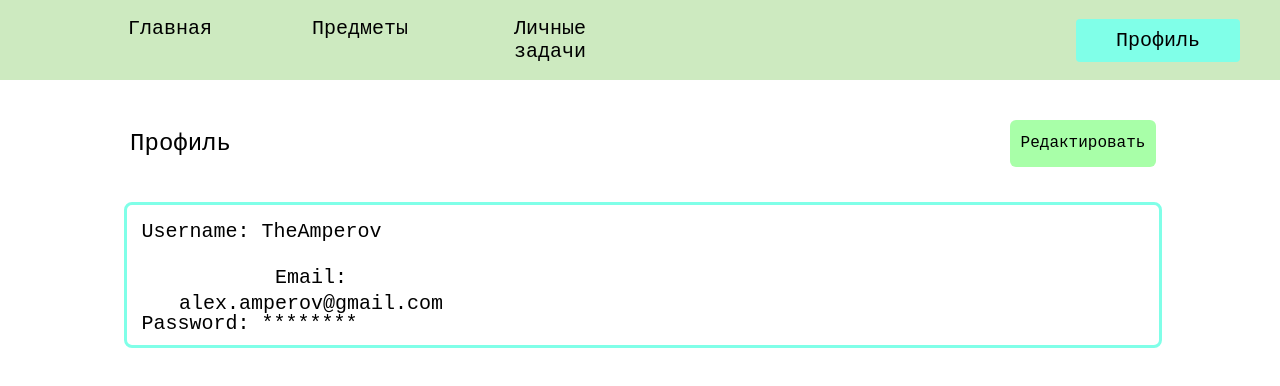
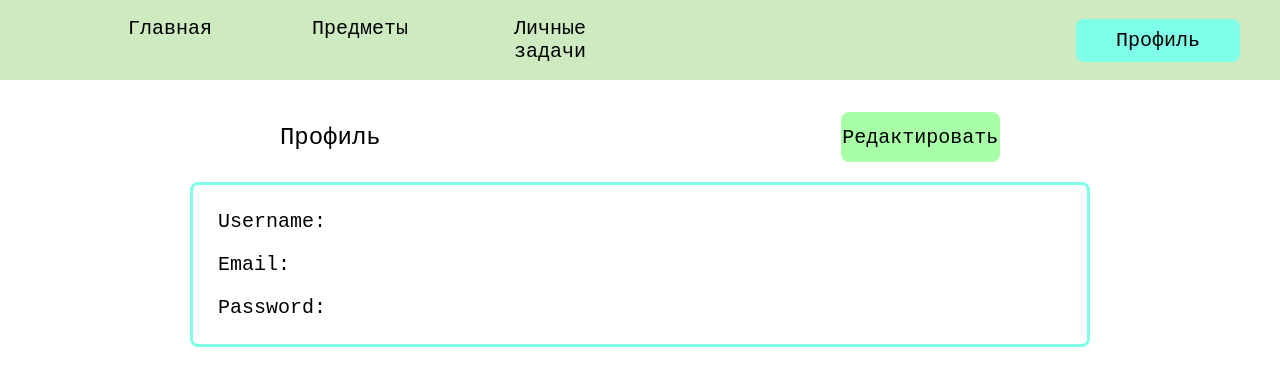
Before and after one commit to DarkenHatake/ProjectInfoBez, a React (Create React App) app: page /profile in a window 1280 px wide. Shown: the top 386 px of the page. Built offline with nearby package versions, Linux system fonts and the light colour scheme.

Commit message:
предметы и дашборд

```diff
--- a/src/components/ComponentsStyles/CreateItemModal.css
+++ b/src/components/ComponentsStyles/CreateItemModal.css
@@ -4,7 +4,7 @@
     width: 450px; /* Уменьшили ширину */
     height: 380px;
     left: 50%;
-    top: 50%;
+    top: 40%;
     transform: translate(-50%, -50%);
     background: #ffffff;
     border: 3px solid #a8ffa8;
--- a/src/components/ComponentsStyles/Main.css
+++ b/src/components/ComponentsStyles/Main.css
@@ -1,69 +1,97 @@
-/* Основной контейнер */
-
+/* Основной контейнер страницы */
 .main-container {
-    position: absolute;
-    width: 100%;
-    height: 100vh;
+  display: flex;
+  flex-direction: column;
+  align-items: center;
   background: #ffffff;
-    padding: 20px;
+  min-height: 89vh;
+  overflow-x: hidden; /* Убираем горизонтальную прокрутку */
   box-sizing: border-box;
-    margin: 0;
 }
 
-  /* Надпись "Дашборд" */
+/* Контейнер с ограниченной шириной */
+.content-wrapper {
+  width: 860px;
+  display: flex;
+  flex-direction: column;
+}
+
+/* Заголовок "Дашборд" */
 .dashboard-title {
-    position: absolute;
-    left: 330px; /* Сдвигаем ближе к левому краю */
-    top: 40px; /* Сдвигаем ближе к верхнему краю */
   font-family: 'Roboto Mono', monospace;
-    font-style: normal;
+  font-weight: 400;
+  font-size: 24px;
+  line-height: 32px;
+  color: #000000;
+  margin-bottom: 20px;
+  text-align: left;
+}
+
+/* Контейнер для верхних рамок */
+.top-frames {
+  display: flex;
+  gap: 20px;
+  margin-bottom: 20px;
+}
+
+/* Общие стили для рамок */
+.frame {
+  width: 420px;
+  height: 300px;
+  background: #ffffff;
+  border: 3px solid #80ffe8;
+  border-radius: 8px;
+  box-sizing: border-box;
+  display: flex;
+  flex-direction: column;
+  align-items: flex-start;
+  justify-content: flex-start;
+  padding: 0;
+  position: relative;
+}
+
+/* Заголовок внутри рамки */
+.frame-title {
+  font-family: 'Roboto Mono', monospace;
   font-weight: 400;
   font-size: 24px;
   line-height: 32px;
   color: #000000;
   margin: 0;
+  padding: 10px; /* Минимальный отступ от рамки */
+  align-self: flex-start;
+  text-align: left; /* Делаем текст левым */
 }
 
-  /* Общие стили для рамок */
-  .frame {
-    position: absolute;
-    width: 400px; /* Уменьшили ширину */
-    height: 300px; /* Уменьшили высоту */
-    background: #ffffff;
-    border: 3px solid #80ffe8;
-    border-radius: 8px;
-    padding: 20px;
-    box-sizing: border-box;
+/* Нижняя рамка, растянутая на два блока */
+.personal-tasks-frame {
+  width: 860px;
+  height: 200px;
+  margin-bottom: 20px;
 }
 
-  /* Заголовок внутри рамки */
-  .frame-title {
-    font-family: 'Roboto Mono', monospace;
-    font-style: normal;
-    font-weight: 400;
-    font-size: 20px;
-    line-height: 26px;
-    color: #000000;
-    margin: 0 0 20px 0;
-    text-align: left; /* Выравниваем текст по левому краю */
+/* Убираем прокрутку, если рамки помещаются */
+html, body {
+  overflow-y: auto;
 }
 
-  /* Рамка "Предметы" */
-  .subjects-frame {
-    left: 330px; /* Сдвигаем ближе к левому краю */
-    top: 100px; /* Сдвигаем ниже заголовка "Дашборд" */
+/* Адаптивность */
+@media (max-width: 880px) {
+  .content-wrapper {
+      width: 90%;
+      padding: 0 10px;
   }
 
-  /* Рамка "Выполнено за 2 недели" */
-  .completed-frame {
-    left: 750px; /* Сдвигаем вправо от первой рамки */
-    top: 100px; /* Та же высота, что и у первой рамки */
+  .top-frames {
+      flex-direction: column;
   }
 
-  /* Рамка "Персональные задачи" */
+  .frame {
+      width: 100%;
+  }
+
   .personal-tasks-frame {
-    left: 330px; /* Сдвигаем ближе к левому краю */
-    top: 420px; /* Сдвигаем ниже первых двух рамок */
-    width: 820px; /* Ширина как в Figma */
-    height: 200px; /* Высота как в Figma */
+      width: 100%;
+      margin-bottom: 20px; /* Добавляем пространство снизу */
   }
+}
--- a/src/components/ComponentsStyles/Navigation.css
+++ b/src/components/ComponentsStyles/Navigation.css
@@ -38,7 +38,7 @@
     cursor: pointer;
     padding: 10px 20px;
     transition: background-color 0.3s ease;
-    border-radius: 4px;
+    border-radius: 8px;
     text-align: center;
     min-width: 120px; /* Фиксированная ширина для всех кнопок */
     box-sizing: border-box;
--- a/src/components/ComponentsStyles/Profile.css
+++ b/src/components/ComponentsStyles/Profile.css
@@ -1,111 +1,106 @@
 /* Основной контейнер */
 .profile-container {
-    position: relative;
+    display: flex;
+    justify-content: center;
     width: 100%;
-    height: 100vh;
+    min-height: 100vh;
     background: #ffffff;
-    overflow: hidden; /* Скрываем всё, что выходит за пределы экрана */
+    padding: 32px;
+    box-sizing: border-box;
 }
 
-/* Контейнер для центрирования контента */
-.content-container {
-    position: absolute;
-    left: 50%; /* Сдвигаем контейнер на 50% вправо */
-    transform: translateX(-50%); /* Возвращаем на половину своей ширины влево */
-    width: 1920px; /* Ширина как в Figma */
-    height: 100%;
+/* Основное содержимое */
+.profile-content {
+    width: 100%;
+    max-width: 900px; /* Увеличил ширину рамки */
+    min-width: 600px; /* Минимальная ширина */
 }
 
-/* Заголовок "Профиль" */
+/* Шапка профиля - теперь без justify-content */
+.profile-header {
+    display: flex;
+    align-items: center;
+    margin-bottom: 20px;
+    width: 90%;
+}
+
+/* Заголовок - теперь точно прижат влево */
 .profile-title {
-    position: absolute;
-    width: 101px;
-    height: 32px;
-    left: 450px; /* Позиция как в Figma */
-    top: 32px; /* Позиция как в Figma */
     font-family: 'Roboto Mono', monospace;
-    font-style: normal;
     font-weight: 400;
     font-size: 24px;
-    line-height: 32px;
     color: #000000;
+    margin: 0;
+    padding: 0;
+    margin-right: auto; /* Вот ключевое свойство! */
 }
 
-/* Карточка с данными пользователя */
+
+/* Карточка с данными */
 .profile-card {
-    position: absolute;
-    width: 1032px;
-    height: 222px;
-    left: 444px; /* Позиция как в Figma */
-    top: 40px; /* Позиция как в Figma */
-}
-
-/* Прямоугольник для карточки */
-.profile-card::before {
-    content: '';
-    position: absolute;
-    width: 1032px;
-    height: 140px;
-    left: 0;
-    top: 82px; /* Сдвигаем вниз относительно карточки */
+    width: 100%;
+    padding: 25px;
     background: #ffffff;
     border: 3px solid #80ffe8;
     border-radius: 8px;
+    box-sizing: border-box;
 }
 
 /* Данные пользователя */
-.user-info {
-    position: absolute;
-    left: 17px; /* Отступ слева (461px - 444px) */
-    top: 99px; /* Отступ сверху (246px - 147px) */
+.user-data {
+    display: flex;
+    flex-direction: column;
+    gap: 20px;
+    margin: 0;
+    padding: 0;
+    align-items: flex-start; /* Жестко прижимаем к левому краю */
 }
 
-.user-info p {
+.data-row {
+    display: flex;
     margin: 0;
+    padding: 0;
+    width: 100%;
+    justify-content: flex-start; /* Выравнивание по левому краю */
+}
+
+.data-label {
     font-family: 'Roboto Mono', monospace;
-    font-style: normal;
     font-weight: 400;
     font-size: 20px;
-    line-height: 26px;
     color: #000000;
+    white-space: nowrap;
+    margin: 0;
+    padding: 0;
+    text-align: left; /* Выравнивание текста по левому краю */
 }
 
-.username {
-    width: 241px;
-    height: 26px;
-}
-
-.email {
-    width: 340px;
-    height: 26px;
-    margin-top: 20px !important; /* Отступ между строками */
-}
-
-.password {
-    width: 217px;
-    height: 26px;
-    margin-top: 20px !important; /* Отступ между строками */
-}
-
-/* Кнопка "Редактировать" */
+/* Кнопка редактирования */
 .edit-button {
-    position: absolute;
-    width: 146px;
-    height: 47px;
-    left: 886px; /* 1330px - 444px */
-    top: 0;
+    width: 460px;
+    height: 50px;
     background: #a8ffa8;
     border: none;
-    border-radius: 6px;
+    border-radius: 8px;
     font-family: 'Roboto Mono', monospace;
-    font-style: normal;
-    font-weight: 400;
-    font-size: 16px;
-    line-height: 21px;
-    color: #000000;
+    font-size: 20px;
     cursor: pointer;
+    margin-left: 370px;
+    padding: 0;
 }
 
 .edit-button:hover {
-    background: #90e090; /* Изменение цвета при наведении */
+    background: #90e090;
 }
+
+/* Фиксируем позиции на маленьких экранах */
+@media (max-width: 768px) {
+    .profile-content {
+        min-width: unset;
+        width: 95%;
+    }
+
+    .profile-header {
+        padding: 0;
+    }
+}
--- a/src/components/Profile.js
+++ b/src/components/Profile.js
@@ -1,23 +1,29 @@
 import React from 'react';
-import './ComponentsStyles/Profile.css'; // Подключаем стили
+import './ComponentsStyles/Profile.css';
 
 const Profile = () => {
     return (
         <div className="profile-container">
-            <div className="content-container">
-                {/* Заголовок "Профиль" */}
-                <h1 className="profile-title">Профиль</h1>
+            <div className="profile-content">
+                {/* Шапка с заголовком и кнопкой */}
+                <div className="profile-header">
+                    <h1 className="profile-title">Профиль</h1>
+                    <button className="edit-button">Редактировать</button>
+                </div>
 
-                {/* Карточка с данными пользователя */}
+                {/* Рамка с данными */}
                 <div className="profile-card">
-                    <div className="user-info">
-                        <p className="username">Username: TheAmperov</p>
-                        <p className="email">Email: alex.amperov@gmail.com</p>
-                        <p className="password">Password: ********</p>
+                    <div className="user-data">
+                        <div className="data-row">
+                            <span className="data-label">Username:</span>
+                        </div>
+                        <div className="data-row">
+                            <span className="data-label">Email:</span>
+                        </div>
+                        <div className="data-row">
+                            <span className="data-label">Password:</span>
+                        </div>
                     </div>
-
-                    {/* Кнопка "Редактировать" */}
-                    <button className="edit-button">Редактировать</button>
                 </div>
             </div>
         </div>
```
Also changed, not shown: src/components/ComponentsStyles/ItemList.css (added, +157 -0 lines), src/components/ComponentsStyles/JoinSubject.css (+17 -13 lines), src/components/ComponentsStyles/Object.css (added, +121 -0 lines), src/components/ItemList.js (+29 -42 lines), src/components/JoinSubject.js (+3 -7 lines), src/components/Main.js (+7 -7 lines), src/components/Object.js (+17 -12 lines). Lines whose indentation alone changed are shown as unchanged.
